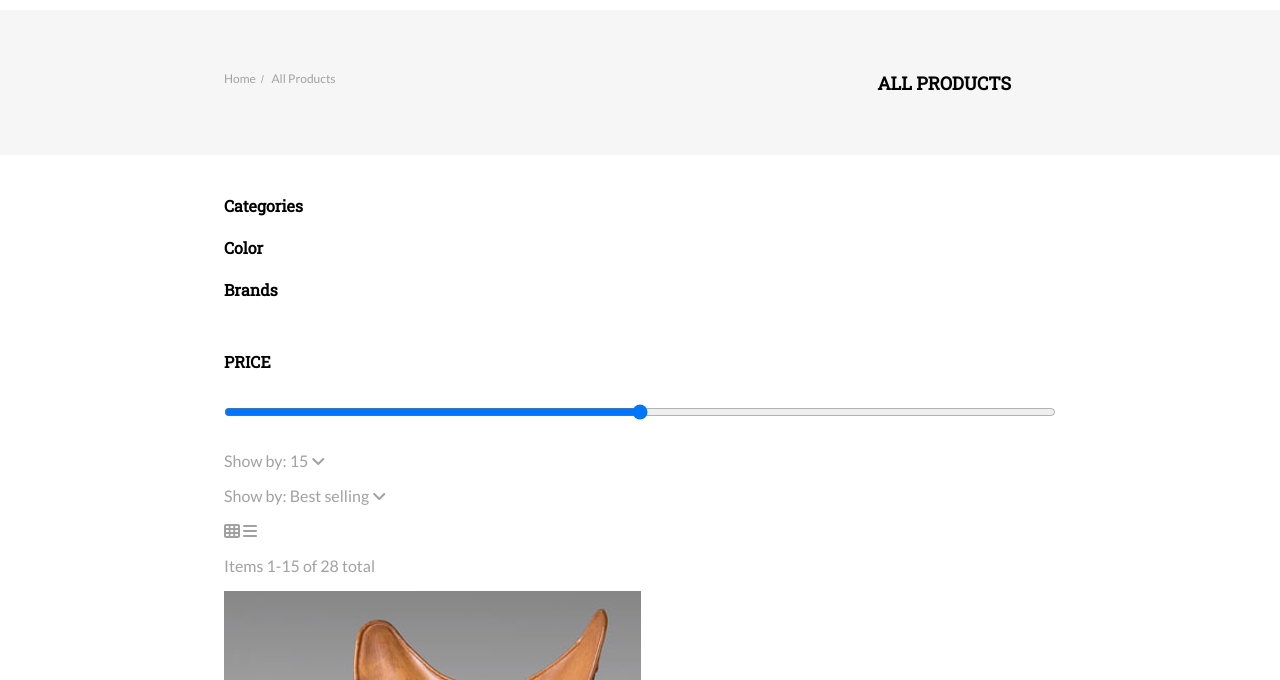
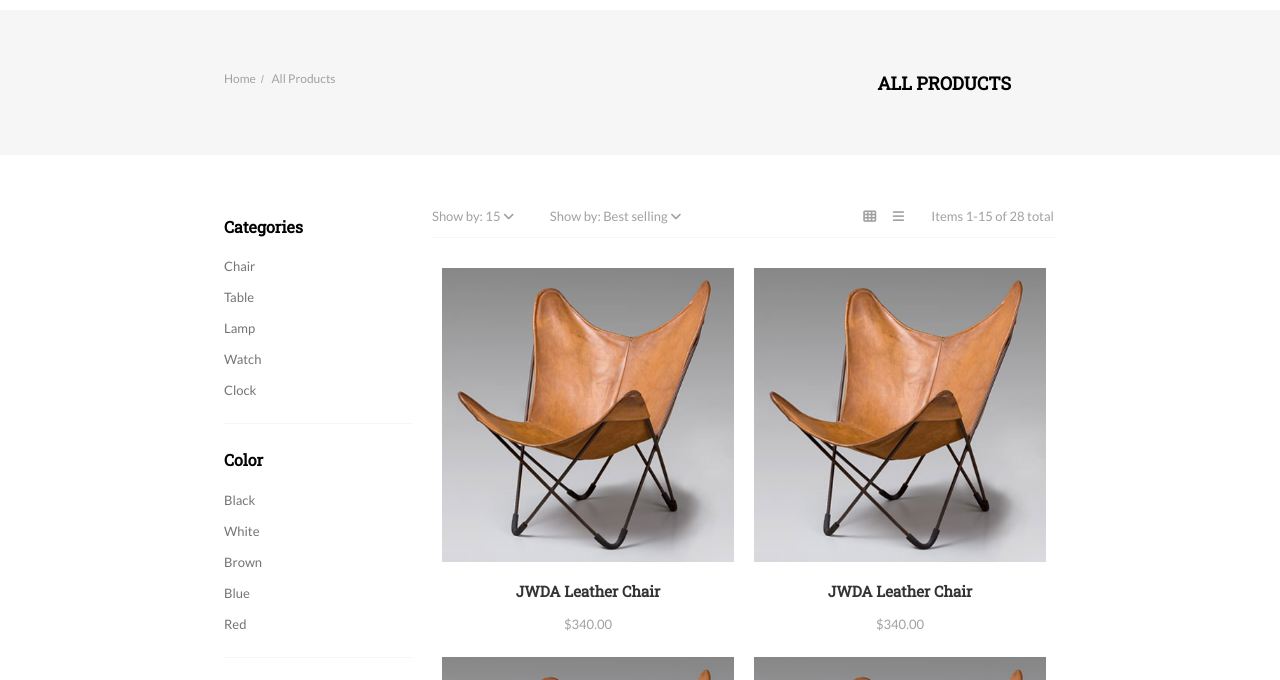
Before and after one commit to ngojenny/ecommerce-psd-delphinos, a website: page public/products.html in a window 1280 px wide. Shown: the part 102-782 px from the top of the page. Drawn offline with nearby package versions, Linux system fonts and the light colour scheme.

Commit message:
styled products page

```diff
--- a/dev/styles/main.scss
+++ b/dev/styles/main.scss
@@ -6,5 +6,7 @@
 @import 'partials/collections';
 @import 'partials/partners';
 @import 'partials/shipping';
+@import 'partials/products';
 @import 'partials/contact';
 @import 'partials/footer';
+@import 'partials/mediaqueries';
--- a/dev/styles/partials/_footer.scss
+++ b/dev/styles/partials/_footer.scss
@@ -37,6 +37,27 @@ h3 {
 
 .social-links a {
 	padding: 10px;
+}
+
+.social-links-contact,
+.social-links-products {
+	display: block;
+	width: 100%;
+	text-align: center;
+	li {
+		float: none;
+		display: inline-block;
+	}
+}
+
+.social-links-contact {
+	padding: 20px 0;
+	li {
+		display: inline-block;
+	}
+	a {
+		padding: 20px 20px 20px 0;
+	}
 }
 
 .main-copyright {
@@ -94,9 +115,12 @@ input {
 }
 
 label {
-	float: left;
 	margin-top: 8px;
 	font-family: $headingFont;
 	font-weight: bolder;
 	text-transform: uppercase;
 }
+
+label[for="email"] {
+	float: left;
+}
--- /dev/null
+++ b/dev/styles/partials/_products.scss
@@ -0,0 +1,123 @@
+/* PRODUCT PAGE STYLES */
+.main-products {
+	width: 75%;
+	float: left;
+}
+
+/*side navigation */
+.shop-nav {
+	width: calc(25% - 20px);
+	float: left;
+	margin-right: 20px;
+}
+
+.shop-style-links ul {
+	color: $darkGrey;
+	font-family: $bodyFont;
+	font-size: 1.3rem;
+	border-bottom: 1px solid $lightGrey;
+}
+
+.shop-style-links li {
+	margin-bottom: 15px;
+}
+
+.shop-style-links li:last-child {
+	margin-bottom: 25px;
+}
+
+input[type="range"] {
+	width: 50%;
+}
+
+/*filter bar*/
+.filter-products {
+	float: left;
+	width: 40%;
+}
+
+.filter-products p {
+	font-size: 1.3rem;
+}
+
+.filter-products p:first-child {
+	float: left;
+}
+
+.filter-products p:last-child {
+	float: right;
+}
+
+.products-view {
+	width: 32%;
+	float: right;
+	text-align: right;
+	i {
+		margin: 0 7px;
+	}
+}
+
+.products-view p {
+	float: left;
+	font-size: 1.3rem;
+}
+
+.products-view p:last-child {
+	margin-left: 20px;
+}
+
+/* products area */
+.all-products {
+	clear: both;
+	padding: 20px 0;
+	border-top: 1px solid $lightGrey;
+	border-bottom: 1px solid $lightGrey;
+}
+
+.product {
+	width: calc(50% - 20px);
+	margin: 10px;
+	float: left;
+	figcaption {
+		text-align: center;
+	}
+}
+
+.product-name {
+	color: $black;
+	font-family: $headingFont;
+	font-weight: bolder;
+	font-size: 1.5rem;
+}
+
+.price {
+	font-size: 1.3rem;
+	margin: 5px 0;
+}
+
+label[for="price-range"] {
+	display: block;
+	color: $darkGrey;
+	font-family: $bodyFont;
+	font-size: 1.3rem;
+}
+
+.product-pages {
+	margin: 50px auto;
+	width: 250px;
+}
+
+.product-pages li {
+	float: left;
+	padding: 5px 20px;
+	font-family: $bodyFont;
+	color: $grey;
+	border: 1px solid transparent;
+	&:hover {
+		border: 1px solid $lightGrey;
+	}
+}
+
+.product-pages .active {
+	border: 1px solid $lightGrey;
+}
--- a/dev/styles/partials/_variables.scss
+++ b/dev/styles/partials/_variables.scss
@@ -1,4 +1,5 @@
 /*COLOR VARIABLES*/
+$darkGrey: #747474;
 $grey: #A1A1A1;
 $lightGrey: #F6F6F6;
 $green: #C9DB98;
--- a/public/products.html
+++ b/public/products.html
@@ -27,9 +27,9 @@
 			<img src="images/delphinus-logo.png" alt="Delphinus Logo">
 			<h1 class="hide">Delphinus</h1>
 			<ul class="main-nav-links clearfix">
-				<li><a href="">Home</a></li>
-				<li><a href="">Shop styles</a></li>
-				<li><a href="">Contact</a></li>
+				<li><a href="index.html">Home</a></li>
+				<li><a href="products.html">Shop styles</a></li>
+				<li><a href="contact.html">Contact</a></li>
 				<li><a href="">Blog</a></li>
 				<li><a href="">Elements</a></li>
 			</ul>
@@ -51,43 +51,69 @@
 
 	<!-- SHOP STYLE SECTION STARTS -->
 	<section class="shop-style">
-		<div class="wrapper">
+		<div class="wrapper clearfix">
 			<nav class="shop-nav">
 				<ul class="shop-style-links">
 					<li>
 						<h4>Categories</h4>
+						<ul>
+							<li>Chair</li>
+							<li>Table</li>
+							<li>Lamp</li>
+							<li>Watch</li>
+							<li>Clock</li>
+						</ul>
 					</li>
 				</ul>
 				<ul class="shop-style-links">
 					<li>
 						<h4>Color</h4>
+						<ul>
+							<li>Black</li>
+							<li>White</li>
+							<li>Brown</li>
+							<li>Blue</li>
+							<li>Red</li>
+						</ul>
 					</li>
 				</ul>
 				<ul class="shop-style-links">
 					<li>
 						<h4>Brands</h4>
+						<ul>
+							<li>Aecraft</li>
+							<li>Artek</li>
+							<li>Bower</li>
+							<li>Culinarium</li>
+							<li>Desu</li>
+						</ul>
 					</li>
 				</ul>
 				<div class="shop-style-links">
-					<label for="price-range">
+					<label class="price-range-label" for="price-range">
 						<h4>Price</h4>
 					</label>
 					<form action="">
 						<input type="range" name="price-range">
+						<label for="price-range">$100-$500</label>
 					</form>
 				</div>
 			</nav>
 
 			<div class="main main-products">
-				<div class="filter-products">
+				<div class="filter-products clearfix">
 					<p>Show by: 15 <i class="fa fa-angle-down" aria-hidden="true"></i></p>
 					<p>Show by: Best selling <i class="fa fa-angle-down" aria-hidden="true"></i></p>
+				</div>
+				<div class="products-view clearfix">
 					<p>
 						<i class="fa fa-th" aria-hidden="true"></i>
 						<i class="fa fa-bars" aria-hidden="true"></i>
 					</p>
 					<p>Items 1-15 of 28 total</p>
 				</div>
+
+				<div class="all-products clearfix">
 					<figure class="product product1">
 						<img src="images/productpage-placeholder.jpg" alt="Product Placeholder">
 						<figcaption>
@@ -151,14 +177,15 @@
 							<p class="price">$340.00</p>
 						</figcaption>
 					</figure>
-			</div> <!-- /.main-products -->
-
-			<ul class="product-pages">
-				<li>1</li>
+				</div> <!-- /.all-products -->
+				<ul class="product-pages clearfix">
+					<li class="active">1</li>
 					<li>2</li>
 					<li>3</li>
 					<li>4</li>
 				</ul>
+			</div> <!-- /.main-products -->
+
 
 		</div> <!-- /.wrapper -->
 	</section>
--- a/public/styles/style.css
+++ b/public/styles/style.css
@@ -400,6 +400,106 @@ header {
   .shipping-return h2:last-child {
     margin-left: 10px; }
 
+/* PRODUCT PAGE STYLES */
+.main-products {
+  width: 75%;
+  float: left; }
+
+/*side navigation */
+.shop-nav {
+  width: calc(25% - 20px);
+  float: left;
+  margin-right: 20px; }
+
+.shop-style-links ul {
+  color: #747474;
+  font-family: "Lato", sans-serif;
+  font-size: 1.3rem;
+  border-bottom: 1px solid #F6F6F6; }
+
+.shop-style-links li {
+  margin-bottom: 15px; }
+
+.shop-style-links li:last-child {
+  margin-bottom: 25px; }
+
+input[type="range"] {
+  width: 50%; }
+
+/*filter bar*/
+.filter-products {
+  float: left;
+  width: 40%; }
+
+.filter-products p {
+  font-size: 1.3rem; }
+
+.filter-products p:first-child {
+  float: left; }
+
+.filter-products p:last-child {
+  float: right; }
+
+.products-view {
+  width: 32%;
+  float: right;
+  text-align: right; }
+  .products-view i {
+    margin: 0 7px; }
+
+.products-view p {
+  float: left;
+  font-size: 1.3rem; }
+
+.products-view p:last-child {
+  margin-left: 20px; }
+
+/* products area */
+.all-products {
+  clear: both;
+  padding: 20px 0;
+  border-top: 1px solid #F6F6F6;
+  border-bottom: 1px solid #F6F6F6; }
+
+.product {
+  width: calc(50% - 20px);
+  margin: 10px;
+  float: left; }
+  .product figcaption {
+    text-align: center; }
+
+.product-name {
+  color: #333333;
+  font-family: "Roboto Slab", serif;
+  font-weight: bolder;
+  font-size: 1.5rem; }
+
+.price {
+  font-size: 1.3rem;
+  margin: 5px 0; }
+
+label[for="price-range"] {
+  display: block;
+  color: #747474;
+  font-family: "Lato", sans-serif;
+  font-size: 1.3rem; }
+
+.product-pages {
+  margin: 50px auto;
+  width: 250px; }
+
+.product-pages li {
+  float: left;
+  padding: 5px 20px;
+  font-family: "Lato", sans-serif;
+  color: #A1A1A1;
+  border: 1px solid transparent; }
+  .product-pages li:hover {
+    border: 1px solid #F6F6F6; }
+
+.product-pages .active {
+  border: 1px solid #F6F6F6; }
+
 /* CONTACT STYLES */
 .contact {
   margin-bottom: 80px; }
@@ -426,7 +526,7 @@ header {
     border-bottom: 1px solid #F6F6F6;
     margin: 15px 10px; }
   .contact-form input[name="website"] {
-    margin: 0 0 0 20px; }
+    margin: 15px 0 15px 20px; }
   .contact-form input[name="name"],
   .contact-form input[name="email"],
   .contact-form input[name="website"] {
@@ -436,21 +536,11 @@ header {
   .contact-form input[type="submit"] {
     max-width: 150px;
     padding: 8px;
-    margin-top: 30px;
+    margin-top: 20px;
     text-transform: uppercase;
     font-family: "Lato", sans-serif;
     font-size: 1.4rem;
     border: 2px solid #333333; }
-
-ul.social-links-contact {
-  margin: 0; }
-
-.social-links-contact {
-  padding: 20px 0; }
-  .social-links-contact li {
-    display: inline-block; }
-  .social-links-contact a {
-    padding: 20px 20px 20px 0; }
 
 /* FOOTER STYLES */
 .footer-nav {
@@ -484,6 +574,23 @@ h3 {
 
 .social-links a {
   padding: 10px; }
+
+.social-links-contact,
+.social-links-products {
+  display: block;
+  width: 100%;
+  text-align: center; }
+  .social-links-contact li,
+  .social-links-products li {
+    float: none;
+    display: inline-block; }
+
+.social-links-contact {
+  padding: 20px 0; }
+  .social-links-contact li {
+    display: inline-block; }
+  .social-links-contact a {
+    padding: 20px 20px 20px 0; }
 
 .main-copyright {
   padding: 20px 0;
@@ -531,8 +638,10 @@ input {
   font-size: 1.3rem; }
 
 label {
-  float: left;
   margin-top: 8px;
   font-family: "Roboto Slab", serif;
   font-weight: bolder;
   text-transform: uppercase; }
+
+label[for="email"] {
+  float: left; }
```
Also changed, not shown: dev/styles/partials/_contact.scss (+2 -16 lines), public/contact.html (+9 -17 lines), public/index.html (+3 -3 lines), dev/styles/partials/_mediaqueries.scss (added). Lines whose indentation alone changed are shown as unchanged.
